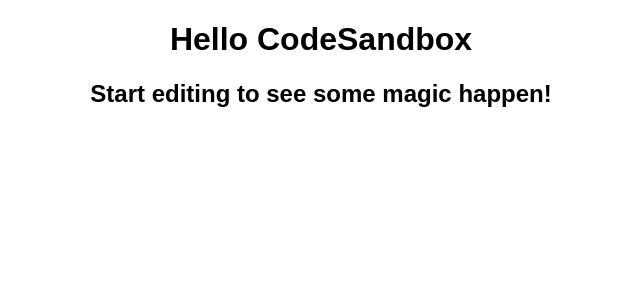
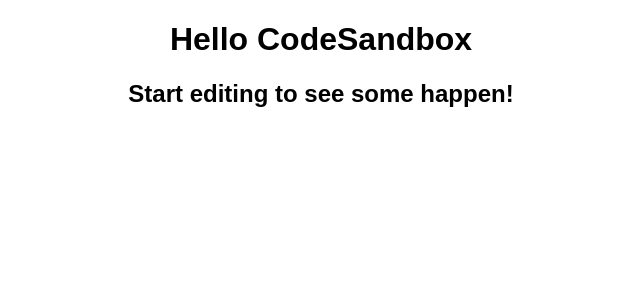
Before and after one commit to elianaroth/my-first-app, a React (Create React App) app: page / in a window 1280 px wide. Shown: the top 300 px of the page, without its empty margins (319-959 px from the left). Built offline with nearby package versions, Linux system fonts and the light colour scheme.

Commit message:
Changed text

```diff
--- a/src/App.js
+++ b/src/App.js
@@ -5,7 +5,7 @@
   return (
     <div className="App">
       <h1>Hello CodeSandbox</h1>
-      <h2>Start editing to see some magic happen!</h2>
+      <h2>Start editing to see some happen!</h2>
     </div>
   );
 }
```
